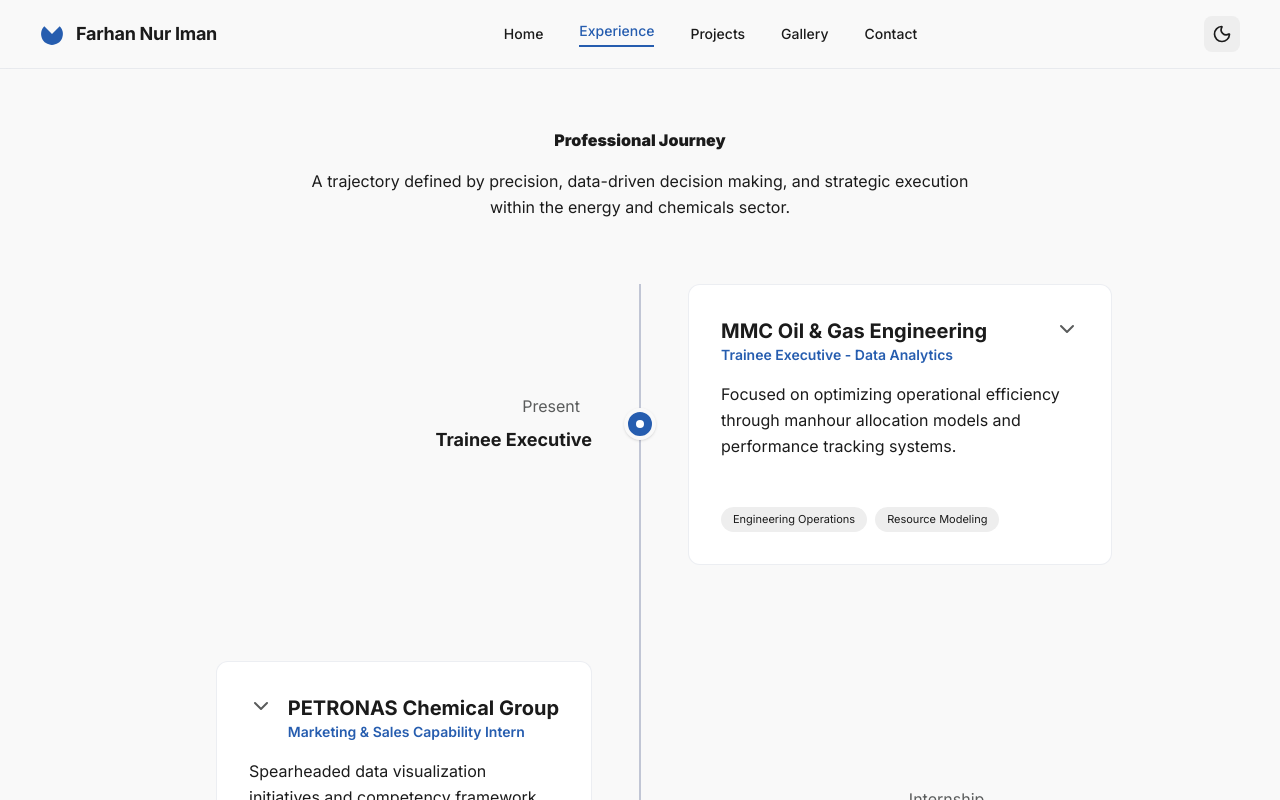
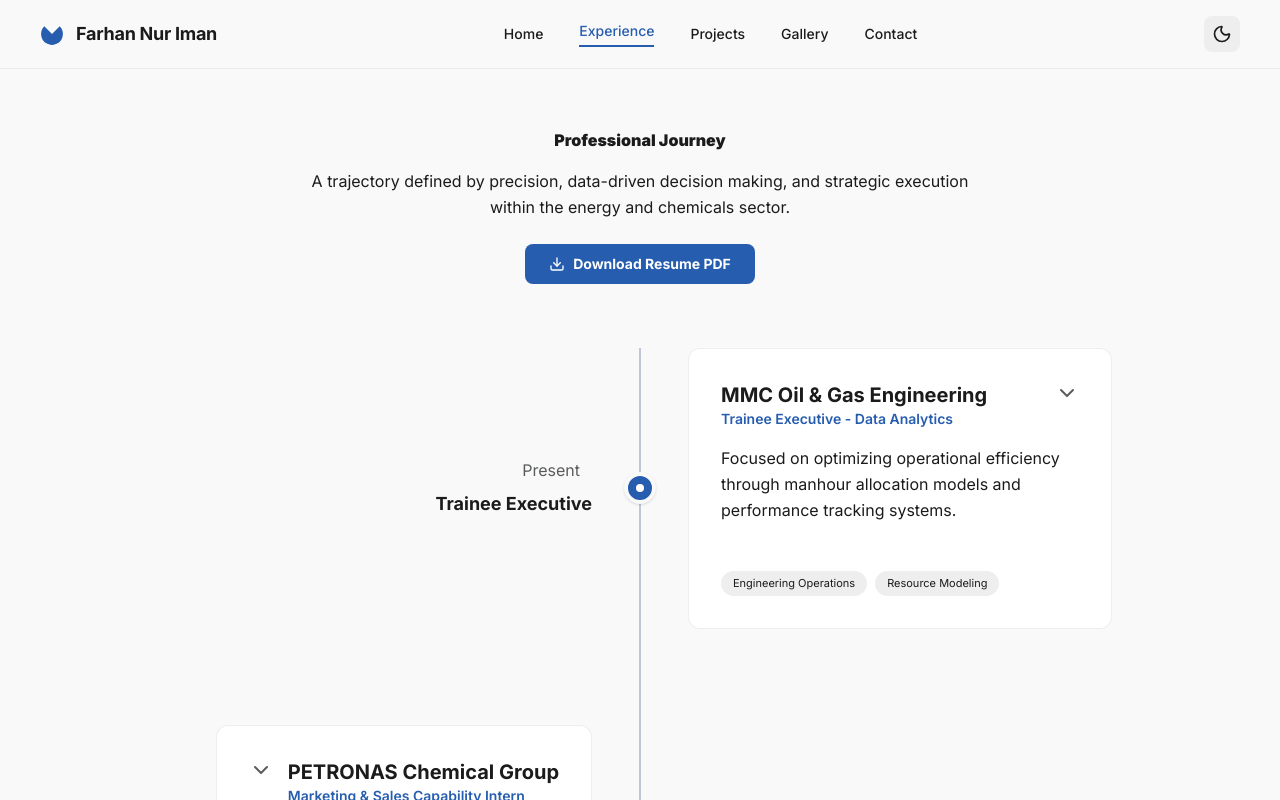
Before and after one commit to Zyrus02/website-portfolio, a Next.js app: page /professional in a window 1280 px wide. Shown: the top 800 px of the page. Built offline with nearby package versions, Linux system fonts and the light colour scheme.

Commit message:
Add resume download button to hero and professional journey page

```diff
--- a/app/contact/page.jsx
+++ b/app/contact/page.jsx
@@ -62,7 +62,7 @@ export default function Contact() {
   const socials = [
     { name: "LinkedIn", url: "https://linkedin.com/in/farhannuriman", icon: ExternalLink },
     { name: "GitHub", url: "https://github.com/Zyrus02", icon: Code2 },
-    { name: "Instagram", url: "#", icon: Instagram },
+    { name: "Instagram", url: "#", icon: Camera },
     { name: "Unsplash", url: "#", icon: Camera }
   ];
 
--- a/app/page.js
+++ b/app/page.js
@@ -26,6 +26,7 @@ import {
   CheckCircle2,
   X,
   BookOpen,
+  Download,
 } from "lucide-react";
 
 export default function Home() {
@@ -215,7 +216,7 @@ export default function Home() {
             </div>
             <div className="flex flex-wrap gap-4 pt-4">
               <a
-                className="flex items-center gap-2 px-6 py-3 bg-secondary text-on-secondary rounded-lg font-bold hover:brightness-110 transition-all font-label text-sm"
+                className="flex items-center gap-2 px-6 py-3 bg-secondary text-on-secondary rounded-lg font-bold hover:brightness-110 active:scale-95 transition-all font-label text-sm"
                 href="https://linkedin.com/in/farhannuriman"
                 target="_blank"
                 rel="noopener noreferrer"
@@ -224,13 +225,21 @@ export default function Home() {
                 <ExternalLink className="w-4 h-4" />
               </a>
               <a
-                className="flex items-center gap-2 px-6 py-3 bg-surface-container-high text-on-surface rounded-lg font-bold hover:bg-surface-container-highest transition-all font-label text-sm"
+                className="flex items-center gap-2 px-6 py-3 bg-surface-container-high text-on-surface rounded-lg font-bold hover:bg-surface-container-highest active:scale-95 transition-all font-label text-sm"
                 href="https://github.com/Zyrus02"
                 target="_blank"
                 rel="noopener noreferrer"
               >
                 <span>GitHub</span>
                 <Code2 className="w-4 h-4" />
+              </a>
+              <a
+                className="flex items-center gap-2 px-6 py-3 bg-surface-container-high text-on-surface rounded-lg font-bold hover:bg-surface-container-highest active:scale-95 transition-all font-label text-sm"
+                href="/Farhan_Nur_Iman_Resume.pdf"
+                download="Farhan_Nur_Iman_Resume.pdf"
+              >
+                <span>Download Resume</span>
+                <Download className="w-4 h-4" />
               </a>
               <a
                 className="flex items-center gap-2 px-6 py-3 bg-secondary text-on-secondary rounded-lg font-bold hover:brightness-110 transition-all font-label text-sm"
--- a/app/professional/page.jsx
+++ b/app/professional/page.jsx
@@ -1,7 +1,7 @@
 "use client";
 
 import { useState } from "react";
-import { ChevronDown, LineChart, LayoutDashboard, BarChart3, Users } from "lucide-react";
+import { ChevronDown, LineChart, LayoutDashboard, BarChart3, Users, Download } from "lucide-react";
 
 const IconMap = {
   analytics: LineChart,
@@ -85,11 +85,21 @@ export default function ProfessionalJourney() {
   return (
     <main className="pt-32 pb-24 px-4 md:px-10 max-w-5xl mx-auto">
       {/* Header Section */}
-      <section className="mb-16 text-center">
-        <h1 className="font-headline text-headline-lg text-on-surface mb-4 font-black">Professional Journey</h1>
-        <p className="font-body text-body-md text-on-surface-variant max-w-2xl mx-auto leading-relaxed">
-          A trajectory defined by precision, data-driven decision making, and strategic execution within the energy and chemicals sector.
-        </p>
+      <section className="mb-16 text-center flex flex-col items-center gap-6">
+        <div>
+          <h1 className="font-headline text-headline-lg text-on-surface mb-4 font-black">Professional Journey</h1>
+          <p className="font-body text-body-md text-on-surface-variant max-w-2xl mx-auto leading-relaxed">
+            A trajectory defined by precision, data-driven decision making, and strategic execution within the energy and chemicals sector.
+          </p>
+        </div>
+        <a
+          className="flex items-center gap-2 px-6 py-2.5 bg-secondary text-on-secondary rounded-lg font-bold hover:brightness-110 active:scale-95 transition-all font-label text-sm"
+          href="/Farhan_Nur_Iman_Resume.pdf"
+          download="Farhan_Nur_Iman_Resume.pdf"
+        >
+          <Download className="w-4 h-4" />
+          <span>Download Resume PDF</span>
+        </a>
       </section>
 
       {/* Interactive Vertical Timeline */}
```
